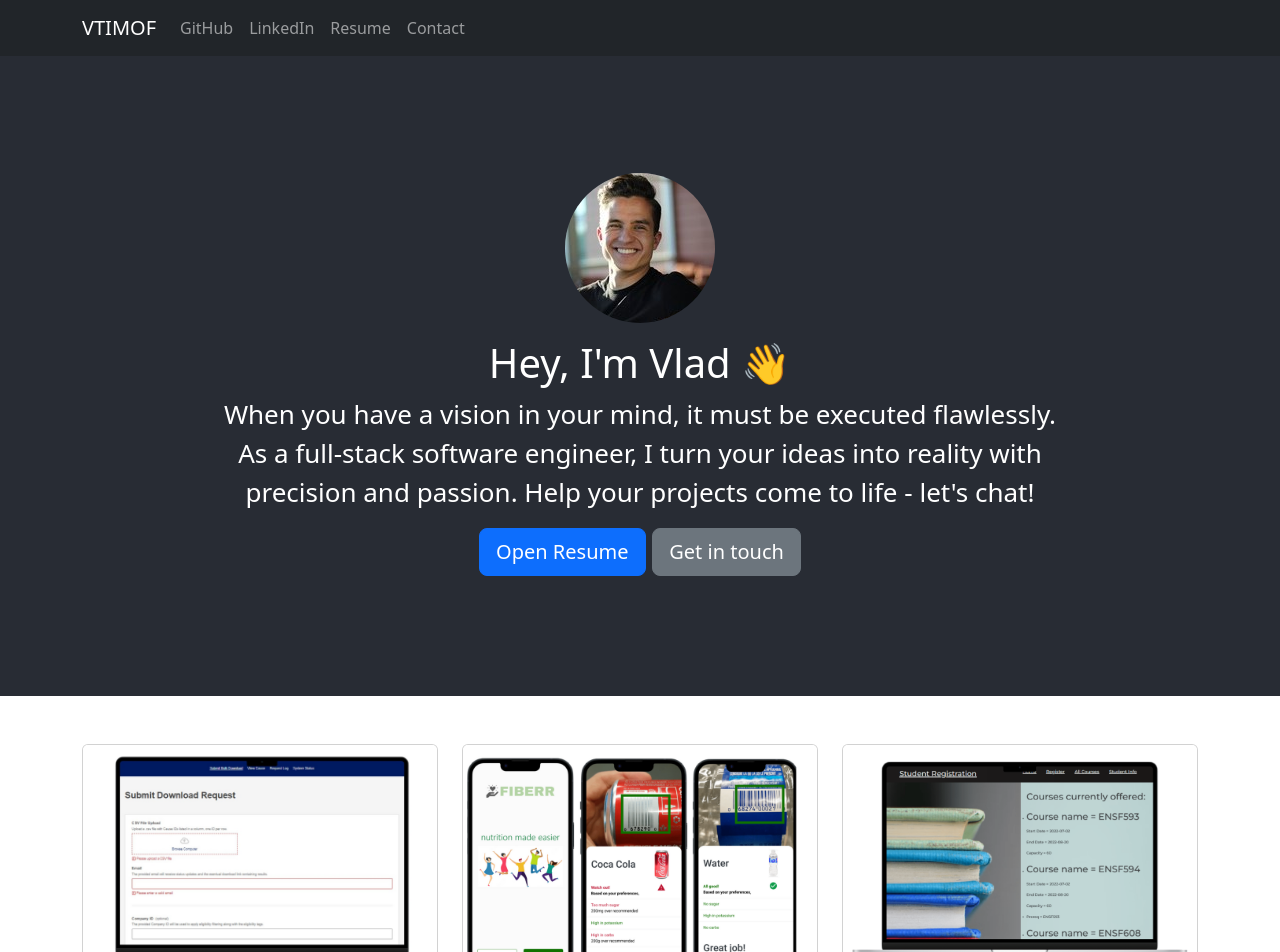
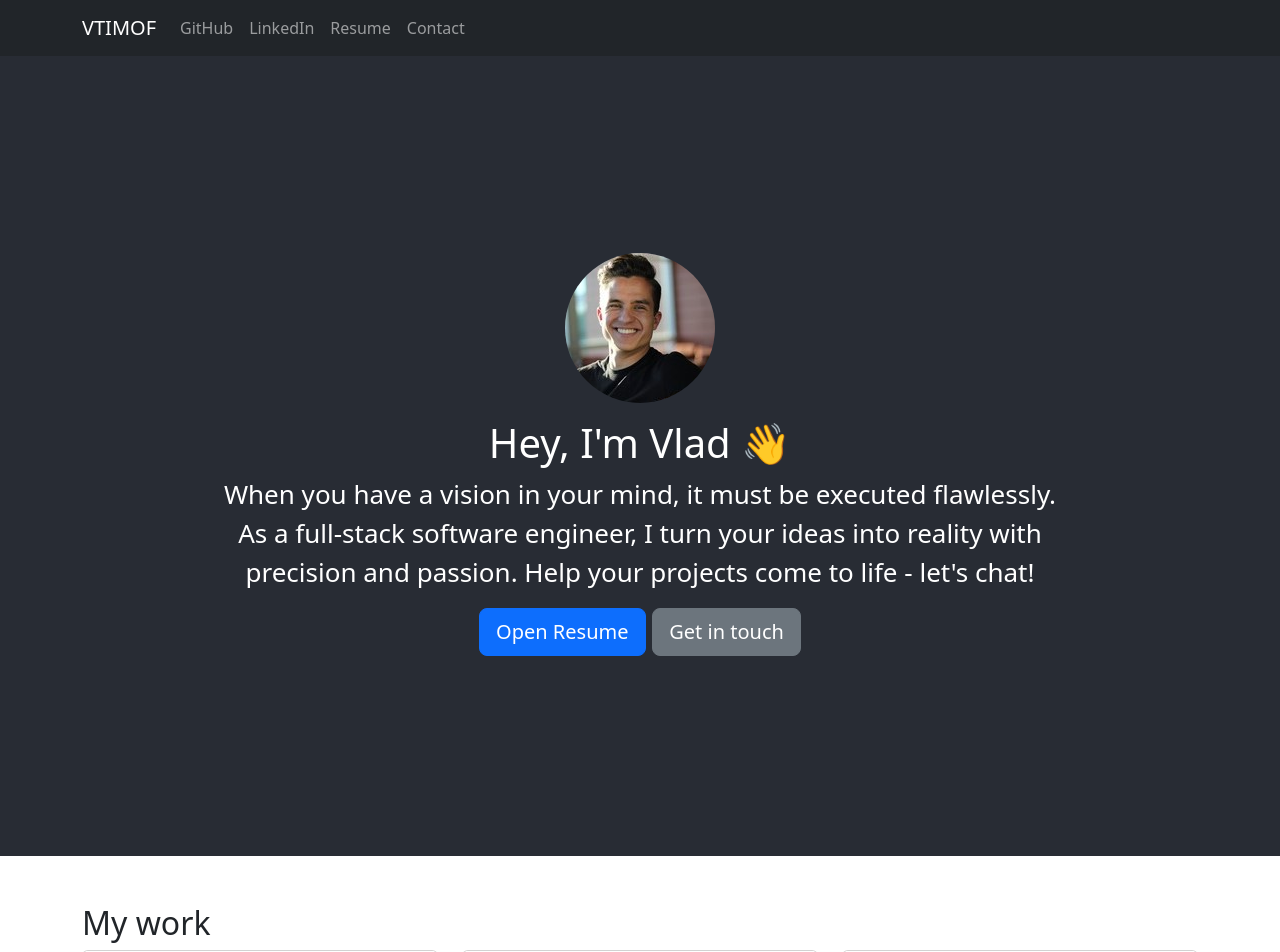
Before and after one commit to VladT7/portfolio, a React (Create React App) app: page / in a window 1280 px wide. Shown: the top 952 px of the page. Built offline with nearby package versions, Linux system fonts and the light colour scheme.

Commit message:
update landing page

```diff
--- a/src/App.css
+++ b/src/App.css
@@ -1,6 +1,6 @@
 .App-header {
   background-color: #282c34;
-  min-height: 80vh;
+  min-height: 100vh;
   display: flex;
   flex-direction: column;
   align-items: center;
--- a/src/components/Projects.tsx
+++ b/src/components/Projects.tsx
@@ -4,6 +4,7 @@ function Projects() {
   return (
     <Container>
       <Row className="mt-5">
+        <h2>My work</h2>
         <Col xs={12} md={4}>
           <ProjectCard
             title={"Benevity Causmic"}
```
